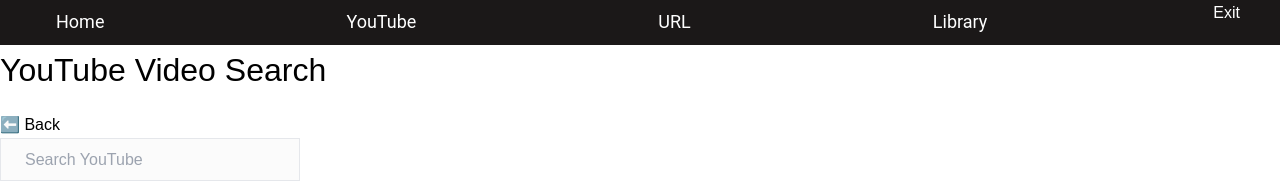
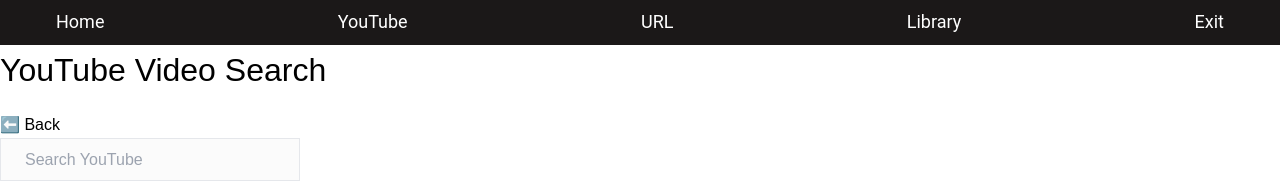
Before and after one commit to uk030621/MediaLWJauth, a Next.js app: page /youtube in a window 1280 px wide. Shown: the top 182 px of the page. Built offline with nearby package versions, Linux system fonts and the light colour scheme; no server answers.

Commit message:
Modified Exit script in Navbar to be a Link but acting like a button.

```diff
--- a/components/Navbar.jsx
+++ b/components/Navbar.jsx
@@ -41,12 +41,16 @@
             </Link>
           </li>
           <li>
-            <button
-              onClick={() => signOut()}
-              className="text-sm md:text-base lg:text-lg bg-[1b1818] text-white px-3 py-1 rounded-md hover:text-yellow-200 hover:underline"
+            <Link
+              href="#"
+              onClick={(e) => {
+                e.preventDefault(); // Prevent default link behavior
+                signOut(); // Call signOut function
+              }}
+              className="text-xs md:text-lg lg:text-xl cursor-pointer"
             >
               Exit
-            </button>
+            </Link>
           </li>
         </ul>
       </nav>
```
